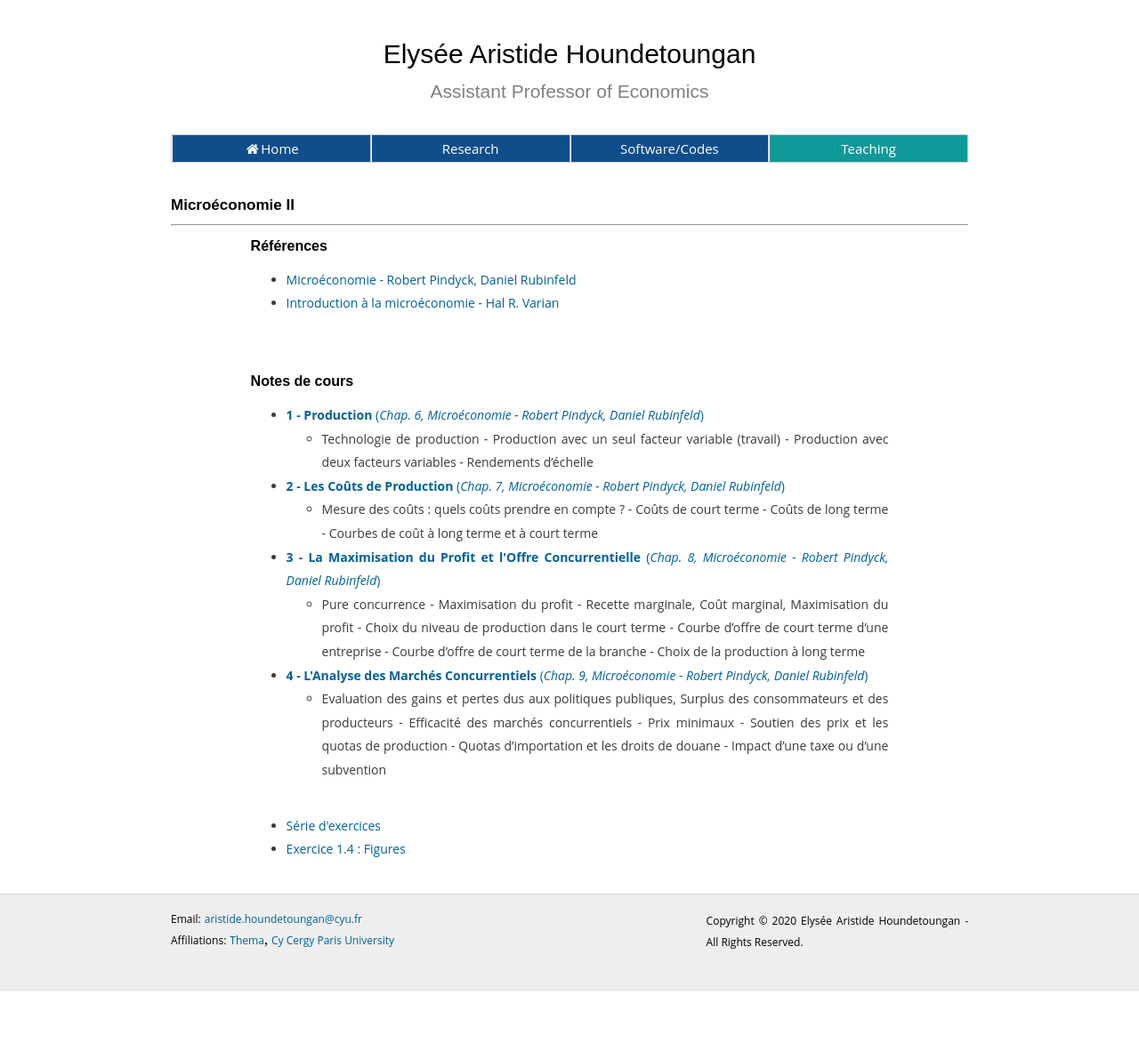
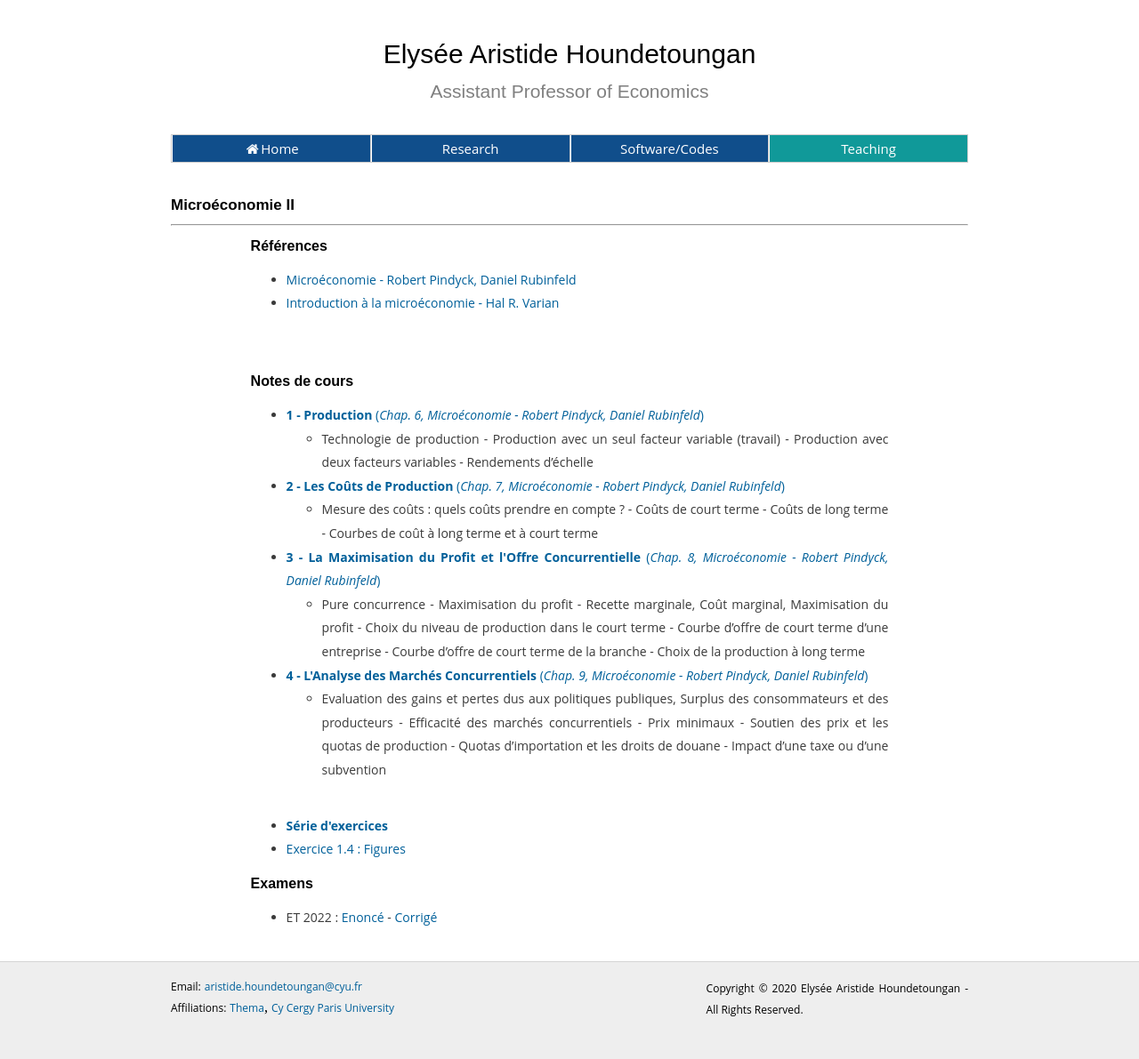
Before and after one commit to ahoundetoungan/ahoundetoungan.github.io, a Jekyll site: the page built from teaching/microL1DUS2.html, in a window 1280 px wide. Shown: the whole page at 89% size. Built offline with Jekyll 4.4.1, drawn with Linux system fonts in a browser that asks for light colours; before the commit the page ends 1115 px from its top, so only the background shows below that.

Commit message:
teaching

```diff
--- a/teaching/microL1DUS2.html
+++ b/teaching/microL1DUS2.html
@@ -33,8 +33,13 @@ $(document).ready(function() {
       <ul><li>Evaluation des gains et pertes dus aux politiques publiques, Surplus des consommateurs et des producteurs - Efficacité des marchés concurrentiels - Prix minimaux - Soutien des prix et les quotas de production - Quotas d’importation et les droits de douane - Impact d’une taxe ou d’une subvention</li></ul>
     <br/>
     <br/>
-      <li><a href="/files/teaching/microl1dus2/serie_exo.pdf" class="abled">Série d'exercices</a></li>
+      <li><a href="/files/teaching/microl1dus2/serie_exo.pdf" class="abled"><b>Série d'exercices</b></a></li>
       <li><a href="/files/teaching/microl1dus2/Figures_exo_1.4.pdf" class="abled">Exercice 1.4 : Figures</a></li>
+    </ul>
+
+    <h2>Examens</h2>
+    <ul>
+      <li>ET 2022 : <a href="/files/teaching/microl1dus2/ET22.pdf" target="_blank" class="abled"> Enoncé</a> - <a href="/files/teaching/microl1dus2/ET22Corrige.pdf" target="_blank" class="abled"> Corrigé</a></li>
     </ul>
   </div>
   </div>
```
Also changed, not shown: 2 other files.
